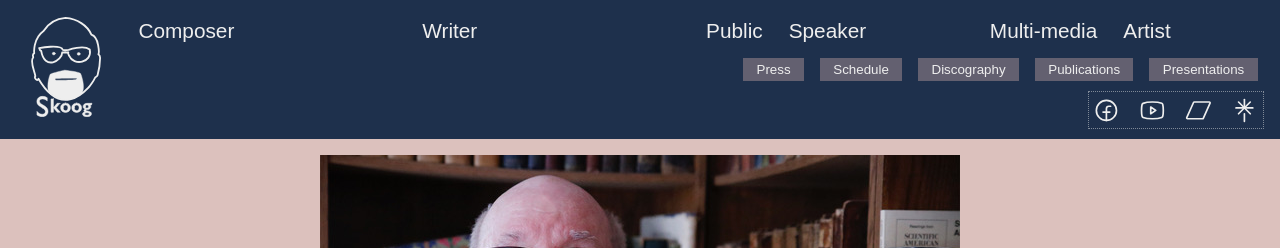
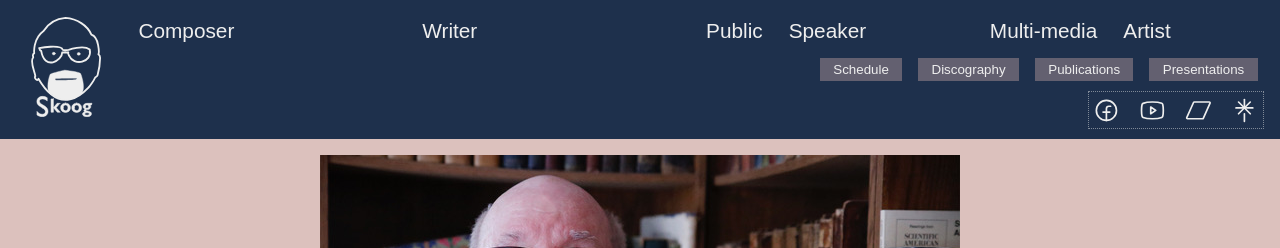
Before and after one commit to donaldskoog/don-skoog-website, a Jekyll site: the page built from index.md, in a window 1280 px wide. Shown: the top 248 px of the page. Built offline with Jekyll 4.4.1, drawn with Linux system fonts in a browser that asks for light colours; some web fonts are replaced.

Commit message:
Remove link to "press" for now.

```diff
--- a/_layouts/default.html
+++ b/_layouts/default.html
@@ -83,9 +83,6 @@
         </li>
         <li>
           <a class="menuItem" href="/artist">Multi-media Artist</a>
-        </li>
-        <li>
-          <a class="menuItem secondary" href="/press">Press</a>
         </li>
         <li>
           <a class="menuItem secondary" href="/schedule">Schedule</a>
```
